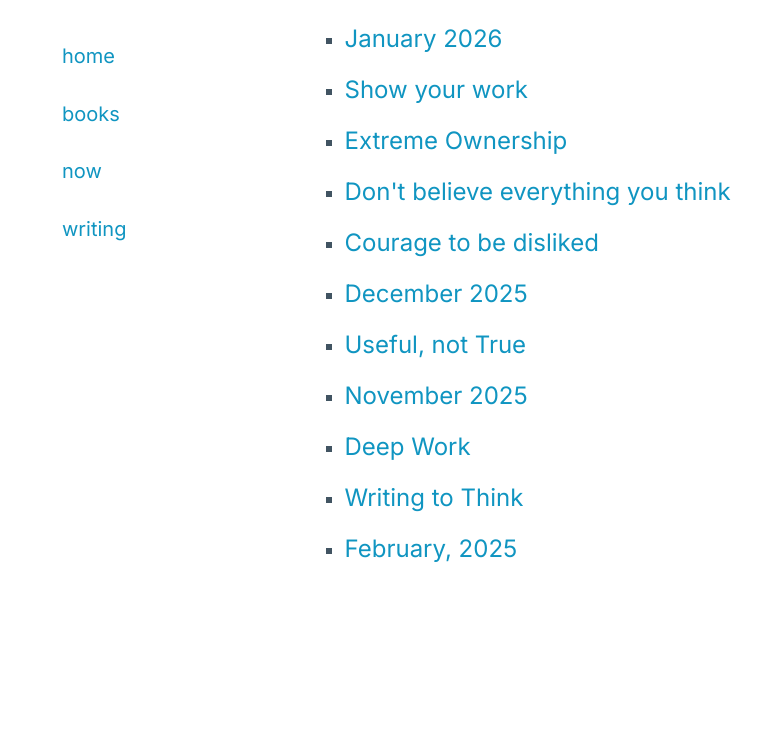
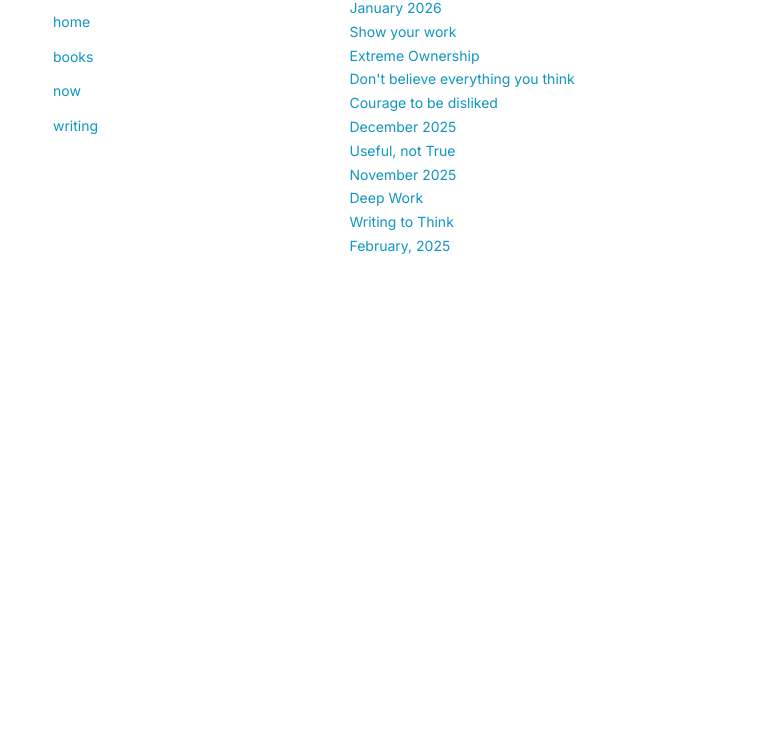
Before and after one commit to xydinesh/xydinesh.github.com, an Eleventy site: page src/index.njk in a window 1280 px wide. Shown: the part 59-800 px from the top of the page, without its empty margins (43-805 px from the left). Built offline with nearby package versions, Linux system fonts and the light colour scheme; Eleventy itself is replaced by a stand-in of ours; files that its build step writes are made by us from their sources.

Commit message:
changing font size to be 14px

```diff
--- a/src/_includes/base.njk
+++ b/src/_includes/base.njk
@@ -9,6 +9,12 @@
     <link rel="preconnect" href="https://fonts.gstatic.com" crossorigin>
     <link href="https://fonts.googleapis.com/css2?family=Inter:wght@400;700&display=swap" rel="stylesheet">
     <style>
+      @media (min-width: 1200px) {
+        :root {
+          --font-size: 14px;
+        }
+      }
+
       body {
         font-family: 'Inter', sans-serif;
       }
@@ -24,16 +30,16 @@
         padding-top: 4rem;
       }
 
-      main ul {
-        padding-left: 0;
+      main ul li {
+        list-style-type: none;
       }
 
       main li {
-        margin-bottom: 0.75rem;
+        margin-bottom: 0.2rem;
       }
 
-      main li a {
-        font-size: 24px;
+      aside > ul > li {
+        padding-bottom: 0.1rem;
       }
     </style>
 </head>
```
